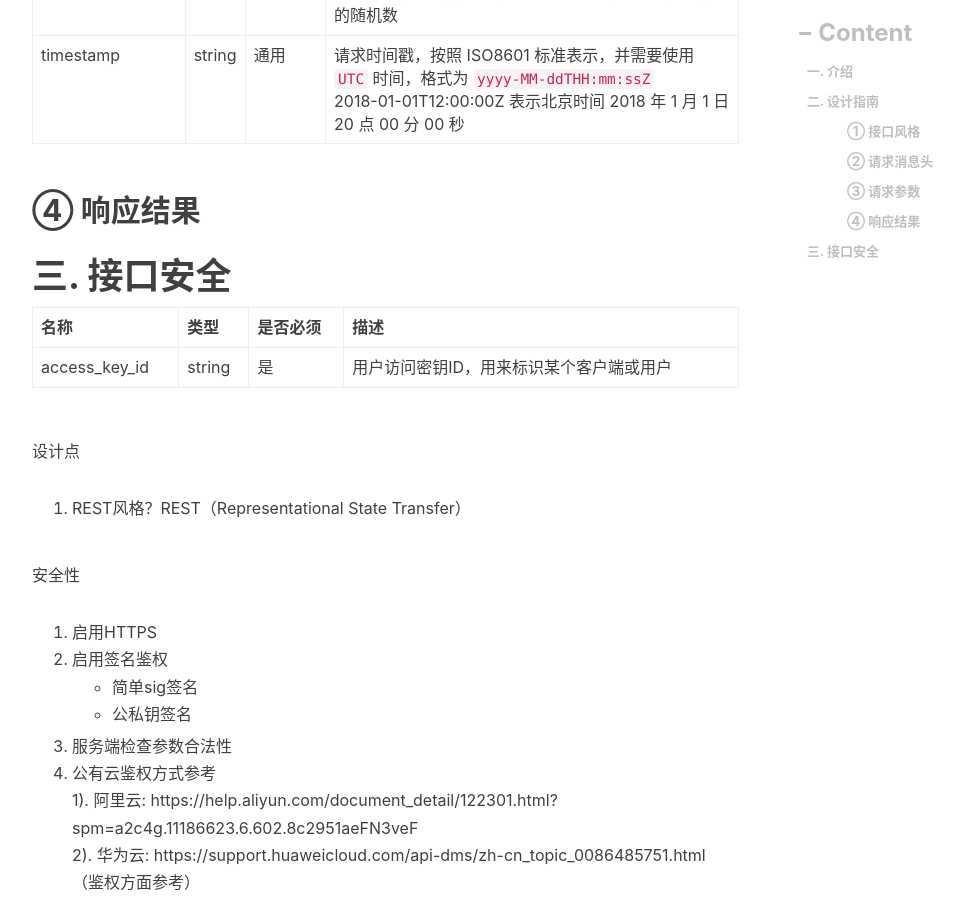
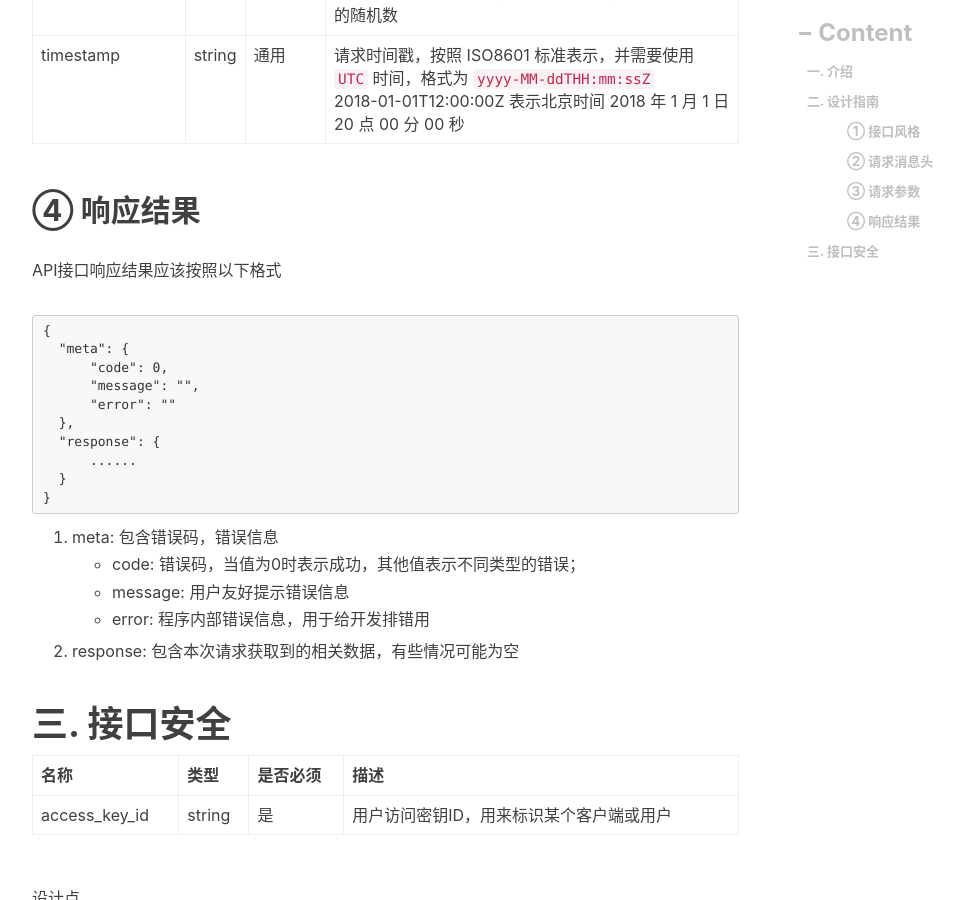
Before and after one commit to engru/chenguolin.github.io, a Jekyll site: the page built from _posts/2017-07-27-【HTTP API-3】HTTP API接口设计指南.md, in a window 1280 px wide and 900 px high, scrolled down 2824 px. Shown: the whole window, without its empty margins (233-1197 px from the left). Built offline with Jekyll 4.4.1, drawn with Linux system fonts in a browser that asks for light colours; nearby versions of some CDN libraries; comment, search, counter and statistics services are not loaded.

Commit message:
Update 2017-07-27-【HTTP API-3】HTTP API接口设计指南.md

````diff
--- a/_posts/2017-07-27-【HTTP API-3】HTTP API接口设计指南.md
+++ b/_posts/2017-07-27-【HTTP API-3】HTTP API接口设计指南.md
@@ -62,6 +62,26 @@ API的URI scheme 由以下几个部分组成: {URI Scheme} :// {Endpoint} / {Ver
 | timestamp  | string | 通用 | 请求时间戳，按照 ISO8601 标准表示，并需要使用 `UTC` 时间，格式为 `yyyy-MM-ddTHH:mm:ssZ` <br> 2018-01-01T12:00:00Z 表示北京时间 2018 年 1 月 1 日 20 点 00 分 00 秒 |
 
 ## ④ 响应结果
+API接口响应结果应该按照以下格式
+
+```
+{
+  "meta": {
+      "code": 0,
+      "message": "",
+      "error": ""
+  },
+  "response": {
+      ......
+  }
+}
+```
+
+1. meta: 包含错误码，错误信息
+   + code: 错误码，当值为0时表示成功，其他值表示不同类型的错误；
+   + message: 用户友好提示错误信息
+   + error: 程序内部错误信息，用于给开发排错用
+2. response: 包含本次请求获取到的相关数据，有些情况可能为空
 
 # 三. 接口安全
 
````
